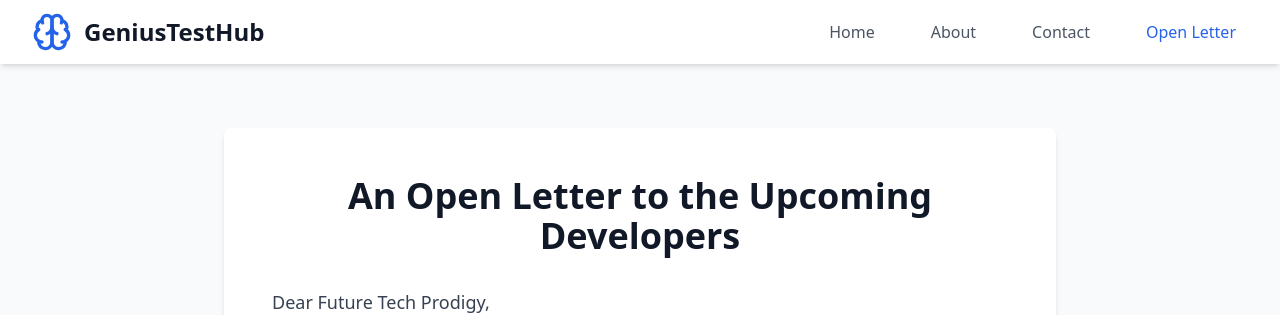
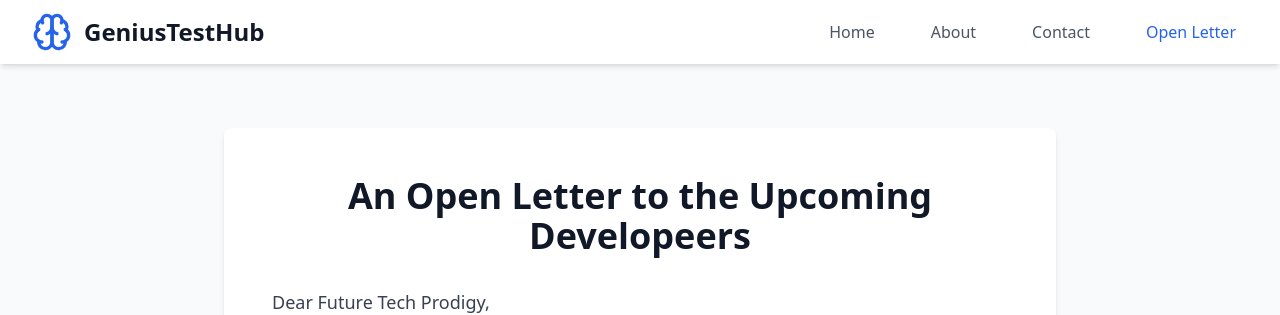
Before and after one commit to TechWithIfn/GeniusTestHub, a React (Vite) app: page /open-letter in a window 1280 px wide. Shown: the top 315 px of the page. Built offline with nearby package versions, Linux system fonts and the light colour scheme.

Commit message:
Update OpenLetter.tsx

```diff
--- a/src/pages/OpenLetter.tsx
+++ b/src/pages/OpenLetter.tsx
@@ -6,7 +6,7 @@ const OpenLetter = () => {
     <div className="min-h-screen pt-16">
       <div className="max-w-4xl mx-auto px-4 sm:px-6 lg:px-8 py-16">
         <div className="bg-white rounded-lg shadow-md p-8 md:p-12">
-          <h1 className="text-4xl font-bold text-center mb-8">An Open Letter to the Upcoming Developers</h1>
+          <h1 className="text-4xl font-bold text-center mb-8">An Open Letter to the Upcoming Developeers</h1>
 
           <div className="prose max-w-none">
             <p className="text-lg text-gray-700 mb-6">
```
